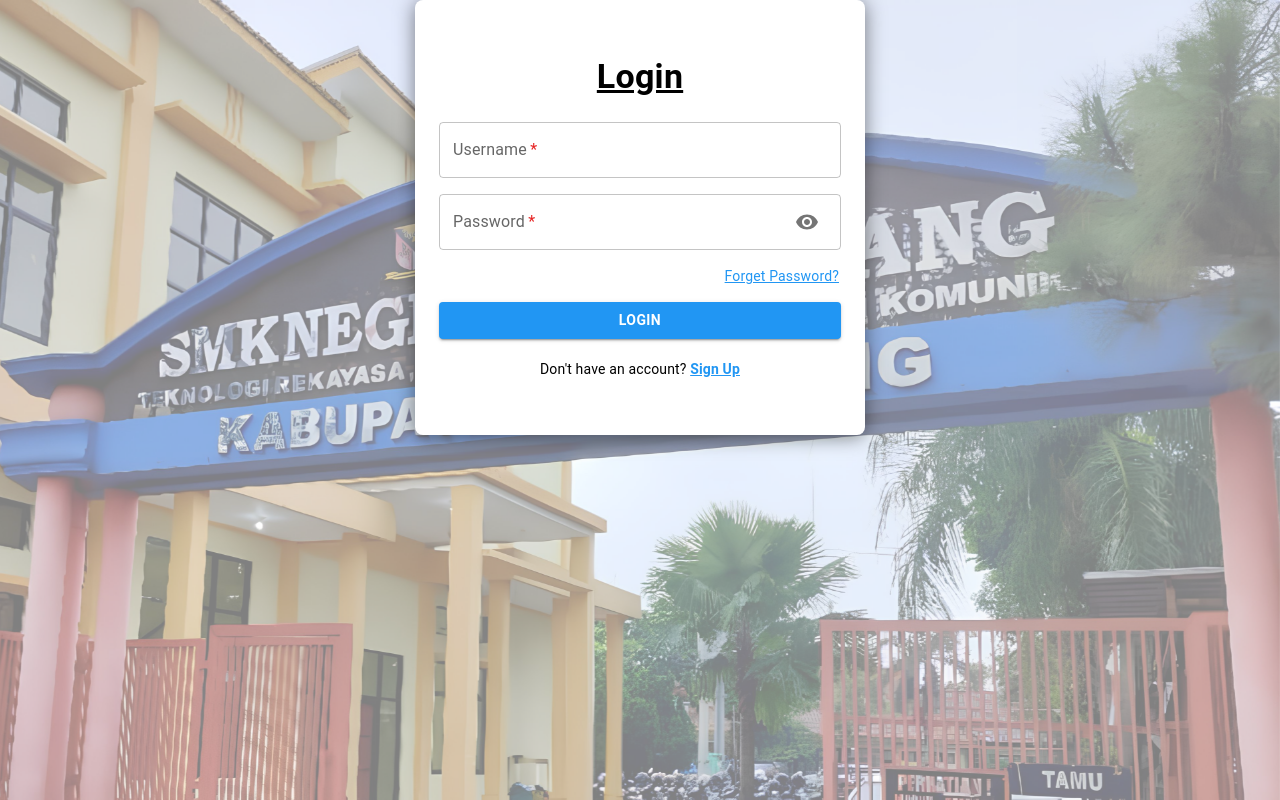
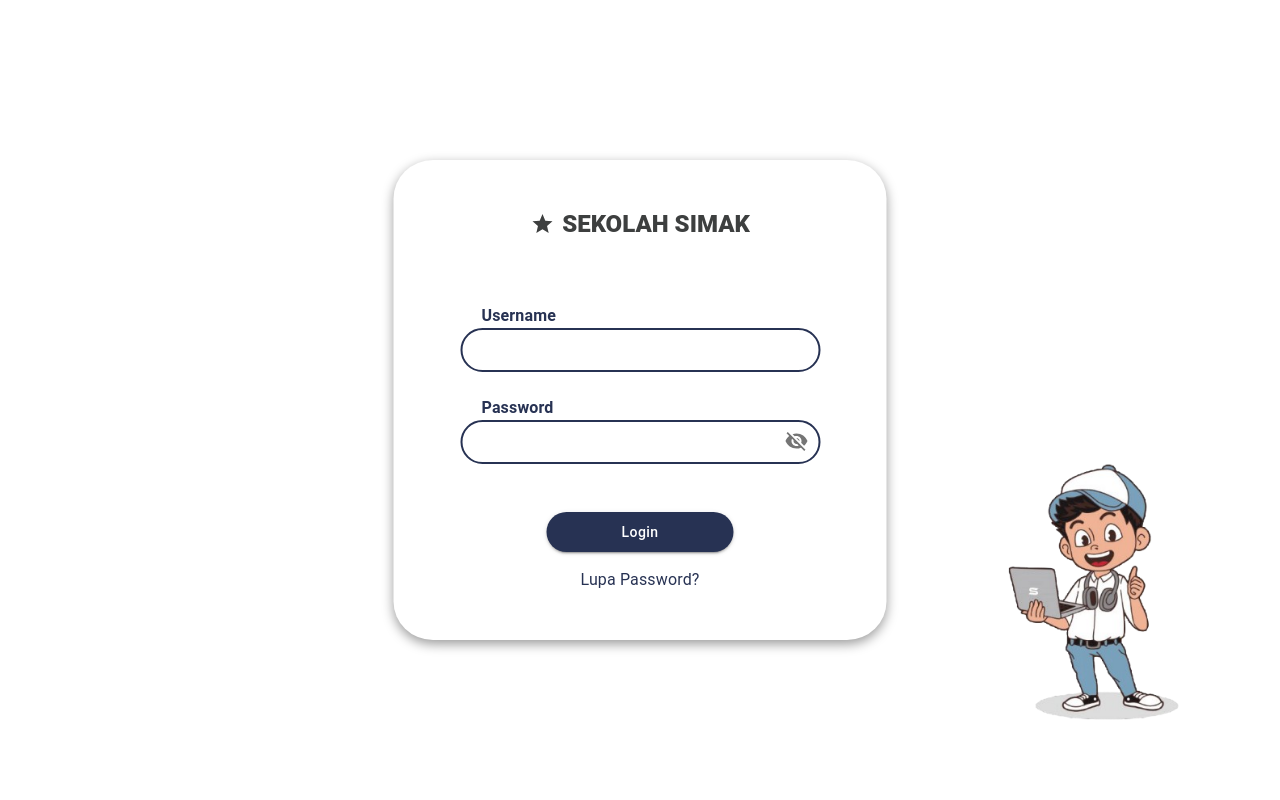
Before and after one commit to IlhamMuhamadNur/sekolahku-fe, a React (Vite) app: page /loginform in a window 1280 px wide. Built offline with nearby package versions, Linux system fonts and the light colour scheme.

Commit message:
login master don

```diff
--- a/src/components/loginform.jsx
+++ b/src/components/loginform.jsx
@@ -1,4 +1,4 @@
-import React, { useState } from "react";
+import React, { useRef } from "react";
 import {
   Box,
   TextField,
@@ -6,232 +6,230 @@ import {
   Typography,
   InputAdornment,
   IconButton,
-  Alert,
+  Link,
 } from "@mui/material";
-import { Visibility, VisibilityOff } from "@mui/icons-material";
-import { useNavigate } from "react-router-dom";
-import axios from "axios";
+import { Visibility, VisibilityOff, Star } from "@mui/icons-material";
+import { useNavigate } from "react-router-dom"; // Import useNavigate
 
 export default function LoginForm() {
-  const [form, setForm] = useState({ username: "", password: "" });
-  const [showPass, setShowPass] = useState(false);
-  const [errorMessage, setErrorMessage] = useState("");
-  const navigate = useNavigate();
+  const navigate = useNavigate(); // Inisialisasi useNavigate
+  const passwordRef = useRef(null); // Ref untuk password field
 
-  function handleSignUp() {
-    navigate("/sign-up"); // ke halaman sign-up, dibikin visei
-  }
-  function handleChange(e) {
-    const { name, value } = e.target;
-    setForm({ ...form, [name]: value });
-  }
+  const handleKeyDown = (event) => {
+    if (event.key === "Enter") {
+      passwordRef.current.focus(); // Pindahkan fokus ke password
+    }
+  };
 
-  function handleLogin(e) {
-    e.preventDefault();
-    const payload = { ...form };
+  const [showPassword, setShowPassword] = React.useState(false);
 
-    //kirim data login ke backend
+  const handlePasswordVisibility = () => {
+    setShowPassword((prev) => !prev); // Toggle untuk menampilkan atau menyembunyikan password
+  };
 
-    axios
-      .post("backend login api url", payload) //ganti pakai url API loginnya, semangat be!
-      .then((response) => {
-        if (response.data.token) {
-          localStorage.setItem("authtoken", response.data.token);
-          navigate("/dashboard");
-        } else {
-          setErrorMessage("Username atau Password salah!");
-        }
-      })
-      .catch((error) => {
-        console.error("Login gagal:", error);
-
-        setErrorMessage("Username atau Password salah!");
-        setTimeout(() => setErrorMessage(""), 1000);
-      });
-  }
-  function handleForgetPassword() {
-    navigate("/resetpasswordotp"); //navigate ke halaman imputemail, dibikin visei
-  }
+  const handleLogin = () => {
+    // Simulasi proses login
+    const isLoginSuccessful = true; // Ganti dengan logika autentikasi Anda
+    if (isLoginSuccessful) {
+      navigate("/dashboard"); // Arahkan ke halaman dashboard
+    } else {
+      alert("Login gagal! Periksa username dan password Anda.");
+    }
+  };
 
   return (
     <Box
       sx={{
         display: "flex",
         justifyContent: "center",
+        alignItems: "center",
+        height: "100vh",
+        background: "white",
+        position: "relative",
+        overflow: "hidden",
         margin: 0,
         padding: 0,
-        position: "absolute",
-        top: 0,
-        left: 0,
-        width: "100%",
-        height: "100%",
-        overflow: "hidden",
       }}
     >
+      {/* Gambar Background */}
       <Box
         sx={{
           position: "absolute",
-          top: 0,
-          left: 0,
-          width: "100%",
-          height: "100%",
-          backgroundImage: "url(/pict/smk.jpg)",
+          width: "20%",
+          height: "60%",
+          bottom: "-10%",
+          right: "3%",
+          backgroundImage: `url('/pict/anak.png')`,
           backgroundSize: "cover",
           backgroundPosition: "center",
-          backgroundAttachment: "fixed",
+          zIndex: 0,
+          pointerEvents: "none",
         }}
-      />
+      ></Box>
+
+      {/* Form Box Centered */}
       <Box
         sx={{
           position: "absolute",
-          top: 0,
-          left: 0,
-          width: "100%",
-          height: "100%",
-          backgroundColor: "rgba(255, 255, 255, 0.5)", // Putih dengan transparansi
-        }}
-      />
-      <Box
-        sx={{
-          position: "relative",
+          top: "50%",
+          left: "50%",
+          transform: "translate(-50%, -50%)",
+          width: "493px",
+          height: "480px",
+          borderRadius: "20px",
           zIndex: 1,
-          // Konten Anda
+          display: "flex",
+          justifyContent: "center",
+          alignItems: "center",
         }}
       >
         <Box
           sx={{
-            display: "flex",
-            flexDirection: "column",
-            justifyContent: "center",
+            backgroundColor: "#fff",
+            padding: "2rem",
+            borderRadius: "8%",
+            boxShadow: "0 4px 12px rgba(0, 0, 0, 0.4)",
             width: "100%",
             height: "100%",
-            maxHeight: 435,
-            maxWidth: 450,
-            backgroundColor: "rgba(255, 255, 255, 1)",
-            padding: 3,
-            borderRadius: "8px",
-            boxShadow: "0 2px 20px rgba(0, 1, 1, 0.5)",
           }}
         >
-          <Typography
-            variant="h4"
+          {/* Header */}
+          <Box
             sx={{
-              mb: 3,
-              textDecoration: "underline",
-              fontWeight: "bold",
-              textAlign: "center",
+              display: "flex",
+              justifyContent: "center",
+              alignItems: "center",
+              gap: "0.5rem",
+              marginBottom: "1rem",
             }}
           >
-            Login
+            <Star sx={{ color: "#3D3F3F", mb: 5, mt: 2 }} />
+            <Typography
+              variant="h5"
+              component="h1"
+              sx={{
+                mb: 5,
+                mt: 2,
+                fontWeight: 900,
+                textAlign: "center",
+                color: "#3D3F3F",
+                fontFamily: "'Roboto', sans-serif",
+              }}
+            >
+              SEKOLAH SIMAK
+            </Typography>
+          </Box>
+
+          {/* Username */}
+          <Typography
+            variant="body1"
+            sx={{ mt: 3, ml: 7, color: "#273253", fontWeight: "bold" }}
+          >
+            Username
           </Typography>
-          <form onSubmit={handleLogin} style={{ width: "100%" }}>
+          <Box
+            sx={{ display: "flex", justifyContent: "center", width: "100%" }}
+          >
             <TextField
-              id="username"
-              label="Username"
-              name="username"
-              variant="outlined"
-              fullWidth
-              value={form.username}
-              onChange={handleChange}
-              required
-              autoComplete="username"
               sx={{
-                mb: 2,
-                "& .MuiInputLabel-asterisk": {
-                  color: "#e62222", //bintang merah
+                width: "360px",
+                height: "44px",
+                borderRadius: "90px ",
+                border: "2px solid #273253",
+                "& .MuiInputBase-root": {
+                  borderRadius: "90px",
+                  fontSize: "15px",
+                  fontFamily: "'Roboto', sans-serif",
+                  mt: "-6px",
+                  mb: "10px",
+                  ml: "15px",
+                },
+                "& .MuiOutlinedInput-notchedOutline": {
+                  border: "none",
                 },
               }}
+              required
+              onKeyDown={handleKeyDown}
             />
+          </Box>
+
+          {/* Password */}
+          <Typography
+            variant="body1"
+            sx={{ mt: 3, ml: 7, color: "#273253", fontWeight: "bold" }}
+          >
+            Password
+          </Typography>
+          <Box
+            sx={{
+              display: "flex",
+              justifyContent: "center",
+              width: "100%",
+              alignItems: "center",
+            }}
+          >
             <TextField
-              label="Password"
-              name="password"
-              variant="outlined"
-              type={showPass ? "text" : "password"}
-              fullWidth
-              value={form.password}
-              onChange={handleChange}
+              sx={{
+                width: "360px",
+                height: "44px",
+                borderRadius: "90px",
+                border: "2px solid #273253",
+                "& .MuiInputBase-root": {
+                  borderRadius: "90px",
+                  fontSize: "15px",
+                  fontFamily: "'Roboto', sans-serif",
+                  mt: "-6px",
+                  mb: "10px",
+                  ml: "15px",
+                },
+                "& .MuiOutlinedInput-notchedOutline": {
+                  border: "none",
+                },
+              }}
               required
+              inputRef={passwordRef}
+              type={showPassword ? "text" : "password"}
               InputProps={{
                 endAdornment: (
-                  <InputAdornment position="end">
-                    <IconButton onClick={() => setShowPass(!showPass)}>
-                      {showPass ? <VisibilityOff /> : <Visibility />}
+                  <InputAdornment position="end" sx={{ mt: 1.5 }}>
+                    <IconButton
+                      onClick={handlePasswordVisibility}
+                      edge="end"
+                      sx={{ marginTop: "-16px" }}
+                    >
+                      {showPassword ? <Visibility /> : <VisibilityOff />}
                     </IconButton>
                   </InputAdornment>
                 ),
               }}
-              sx={{
-                mb: 2,
-                "& .MuiInputLabel-asterisk": {
-                  color: "#e62222", // bintang merah
-                },
-              }}
             />
-            {errorMessage && (
-              <Alert
-                severity="error"
-                sx={{
-                  width: "100%",
-                  maxHeight: "18%",
-                  color: "red",
-                  backgroundColor: "transparant",
-                }}
-              >
-                {errorMessage}
-              </Alert>
-            )}
-            <Typography
-              variant="body2"
-              sx={{
-                color: "#2196f3",
-                textDecoration: "underline",
-                cursor: "pointer",
-                mt: 0,
-                mb: 2,
-                textAlign: "right",
-                width: "100%",
-                maxWidth: 400,
-              }}
-              onClick={handleForgetPassword}
-            >
-              Forget Password?
-            </Typography>
-            <Button
-              type="submit"
-              variant="contained"
-              fullWidth
-              sx={{
-                fontWeight: "bold",
-                backgroundColor: "#2196f3",
-                "&:hover": {
-                  backgroundColor: "#1565c0",
-                },
-              }}
-            >
-              Login
-            </Button>
-            <Typography
-              variant="body2"
-              sx={{
-                textAlign: "center",
-                color: "#000000",
-                mt: 2.5,
-              }}
-            >
-              Don't have an account?{" "}
-              <span
-                style={{
-                  color: "#2196f3",
-                  textDecoration: "underline",
-                  cursor: "pointer",
-                  fontWeight: "bold",
-                }}
-                onClick={handleSignUp}
-              >
-                Sign Up
-              </span>
-            </Typography>
-          </form>
+          </Box>
+
+          {/* Login Button */}
+          <Button
+            variant="contained"
+            color="primary"
+            sx={{
+              width: "187.05px",
+              height: "40px",
+              borderRadius: "90px",
+              marginTop: "3rem",
+              textTransform: "none",
+              display: "flex",
+              justifyContent: "center",
+              marginLeft: "auto",
+              marginRight: "auto",
+              backgroundColor: "#273253",
+            }}
+            onClick={handleLogin} // Panggil fungsi handleLogin
+          >
+            Login
+          </Button>
+          <Typography sx={{ textAlign: "center", marginTop: "1rem" }}>
+            <Link href="#" underline="none" sx={{ color: "#273253" }}>
+              Lupa Password?
+            </Link>
+          </Typography>
         </Box>
       </Box>
     </Box>
```
